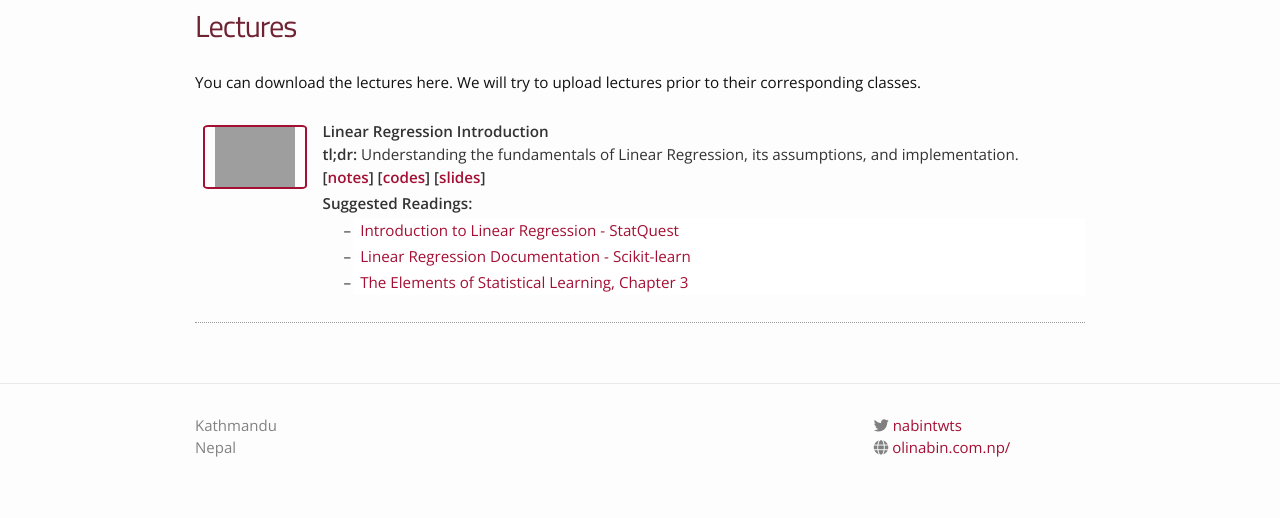
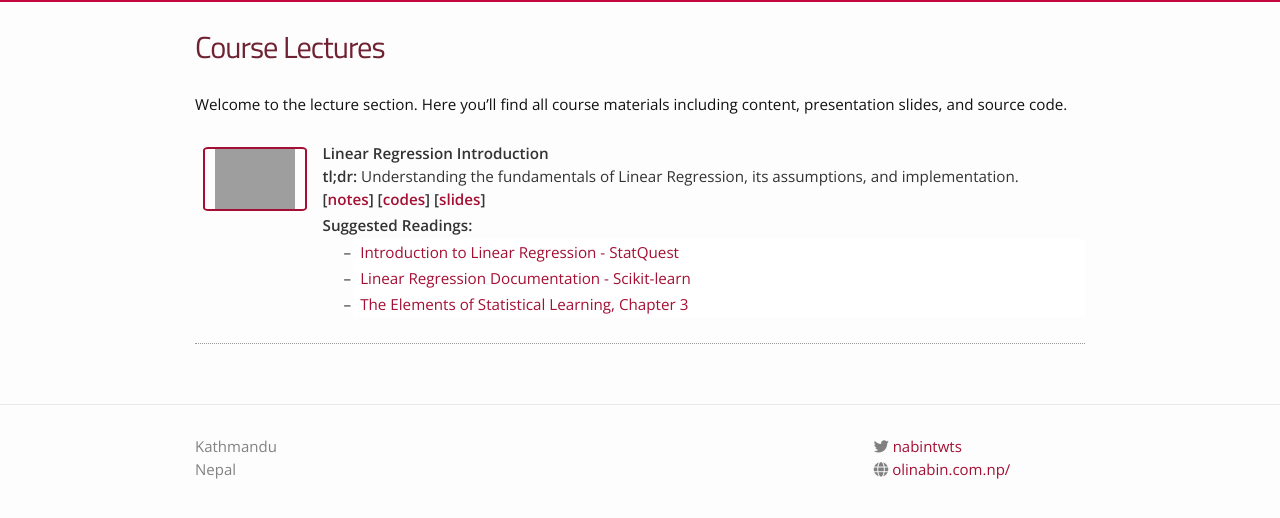
Before and after one commit to nabin2004/The-Boring-Data-Science, a Jekyll site: the page built from docs/lectures.md, in a window 1280 px wide, cut to the strip 165-683 px from the top of the page. Built offline with Jekyll 4.4.1, drawn with Linux system fonts in a browser that asks for light colours; nearby versions of some CDN libraries; grey boxes are pictures that could not be loaded.

Commit message:
Updated the content

```diff
--- a/docs/_config.yml
+++ b/docs/_config.yml
@@ -1,6 +1,6 @@
 # Site settings
 course_name: The Boring Data Science
-course_description: "Coruse Site for The Boring Data Science"
+course_description: "This initiative aims to provide high-quality Machine Learning content to make advanced AI and Data Science education accessible to everyone, regardless of background or expertise level."
 course_semester: "2025"
 
 baseurl: "/The-Boring-Data-Science" # the subpath of your site, e.g. /blog/
--- a/docs/_data/late_policy.yml
+++ b/docs/_data/late_policy.yml
@@ -1,4 +1,4 @@
 policies:
-  - You have free 8 late days.
-  - You can use late days for assignments. A late day extends the deadline 24 hours.
-  - Once you have used all 8 late days, the penalty is 10% for each additional late day.
+  # - You have free 8 late days.
+  # - You can use late days for assignments. A late day extends the deadline 24 hours.
+  # - Once you have used all 8 late days, the penalty is 10% for each additional late day.
--- a/docs/_includes/header.html
+++ b/docs/_includes/header.html
@@ -2,7 +2,7 @@
 
   <div class="wrapper" style="z-index: 100;">
       <table><tr>
-          <td><img width="75" src="{{ "/_images/logo.png" | prepend: site.baseurl }}" valign="middle"></td>
+          <td><img width="200" src="{{ "/_images/logo.png" | prepend: site.baseurl }}" valign="middle"></td>
           <td style="padding-left:10px;"><a class="schoolname" style="font-size: 15px;" class="site-title" href="{{ site.schoolurl }}">{{ site.schoolname }}</a>
           <br/>
           <span style="margin-top: -2px;margin-bottom: -10px;" class="site-title"><a href="{{ site.baseurl }}/" title="{{ site.course_name }} / {{ site.course_semester }} - {{ site.schoolname }}"><b>{{ site.course_name }}</a></b></span>
--- a/docs/lectures.md
+++ b/docs/lectures.md
@@ -1,6 +1,6 @@
 ---
 layout: lectures
-title: Lectures
+title: Course Lectures
 permalink: /lectures/
 ---
-You can download the lectures here. We will try to upload lectures prior to their corresponding classes.
+Welcome to the lecture section. Here you'll find all course materials including content, presentation slides, and source code.
```
Also changed, not shown: docs/_announcements/01_sample_announcement.md (+1 -1 lines), docs/index.md (+2 -1 lines).
